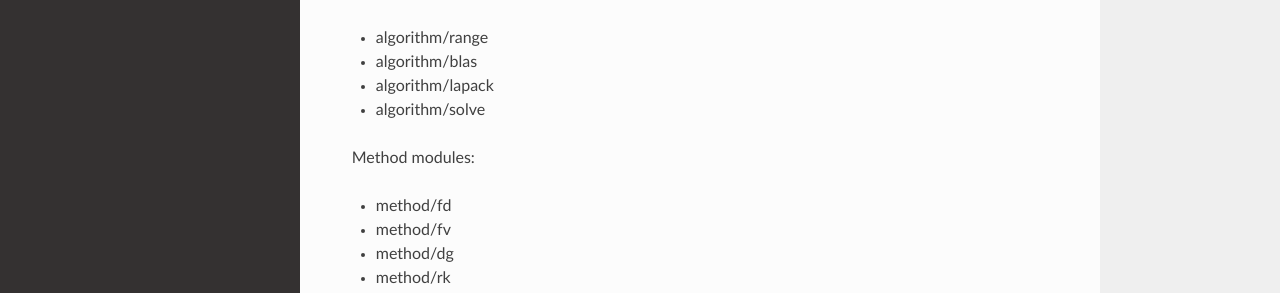
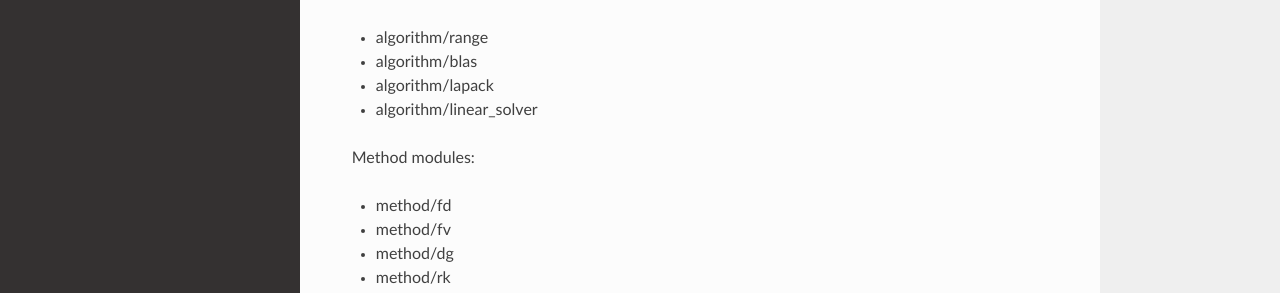
Before and after one commit to yhu1729/PlasmaToolkit, a Sphinx documentation site: the page built from doc/source/index.rst, in a window 1280 px wide and 1370 px high. Shown: the part 638-931 px from the top of the window. Built offline with Sphinx 7.4.7 and the Read the Docs theme 3.1.0, drawn with Linux system fonts in a browser that asks for light colours.

Commit message:
docs: add module "algorithm/linear_solver"

```diff
--- a/doc/source/index.rst
+++ b/doc/source/index.rst
@@ -25,7 +25,7 @@ Algorithm modules:
 * algorithm/range
 * algorithm/blas
 * algorithm/lapack
-* algorithm/solve
+* algorithm/linear_solver
 
 Method modules:
 
```
